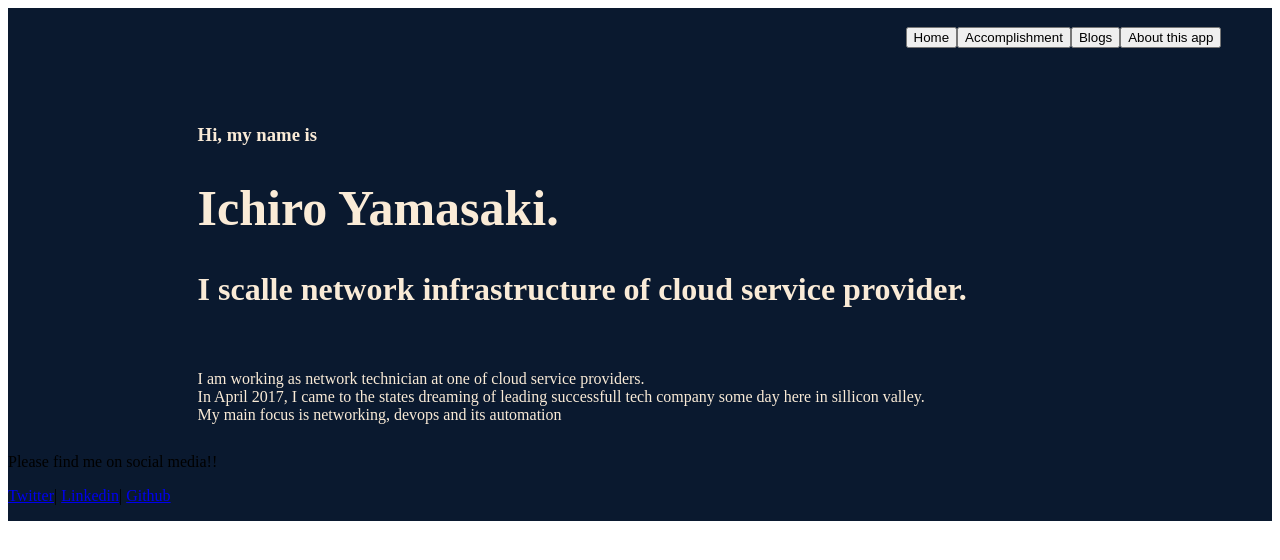
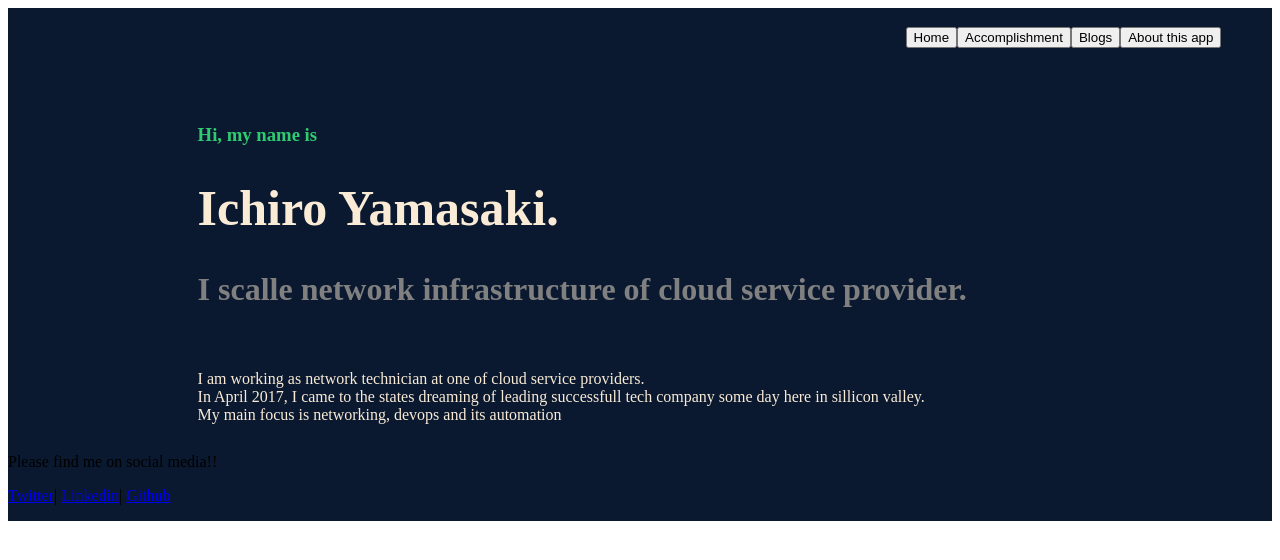
Before and after one commit to ichi-theinterface/portfolio-app, a React (Create React App) app: page / in a window 1280 px wide. Shown: the top 560 px of the page. Built offline with nearby package versions, Linux system fonts and the light colour scheme.

Commit message:
edit css for greeting js

```diff
--- a/src/App.css
+++ b/src/App.css
@@ -74,7 +74,6 @@
   height: auto;
   text-align: left;
   background: #0a192f;
-  color: antiquewhite;
 }
 
 .BriefIntroduction {
@@ -90,5 +89,14 @@
 }
 
 .NameinGreeting {
-  font-size:50px
+  font-size:50px;
+  color: antiquewhite;
 }
+
+.HiMyNameIs {
+  color: #2ecc71;
+}
+
+.OneLineDescription {
+  color: #808080;
+}
--- a/src/component/Greeting.js
+++ b/src/component/Greeting.js
@@ -4,9 +4,9 @@ import header from '../App.css';
 const Greeting = () => (
     <div className="greeting">
      <p>
-      <h3>Hi, my name is </h3>
+      <h3 className="HiMyNameIs">Hi, my name is </h3>
       <h1 className="NameinGreeting ">Ichiro Yamasaki.</h1>
-      <h1>I scalle network infrastructure of cloud service provider.</h1>
+      <h1 className="OneLineDescription">I scalle network infrastructure of cloud service provider.</h1>
       </p>
     </div>
   );
```
